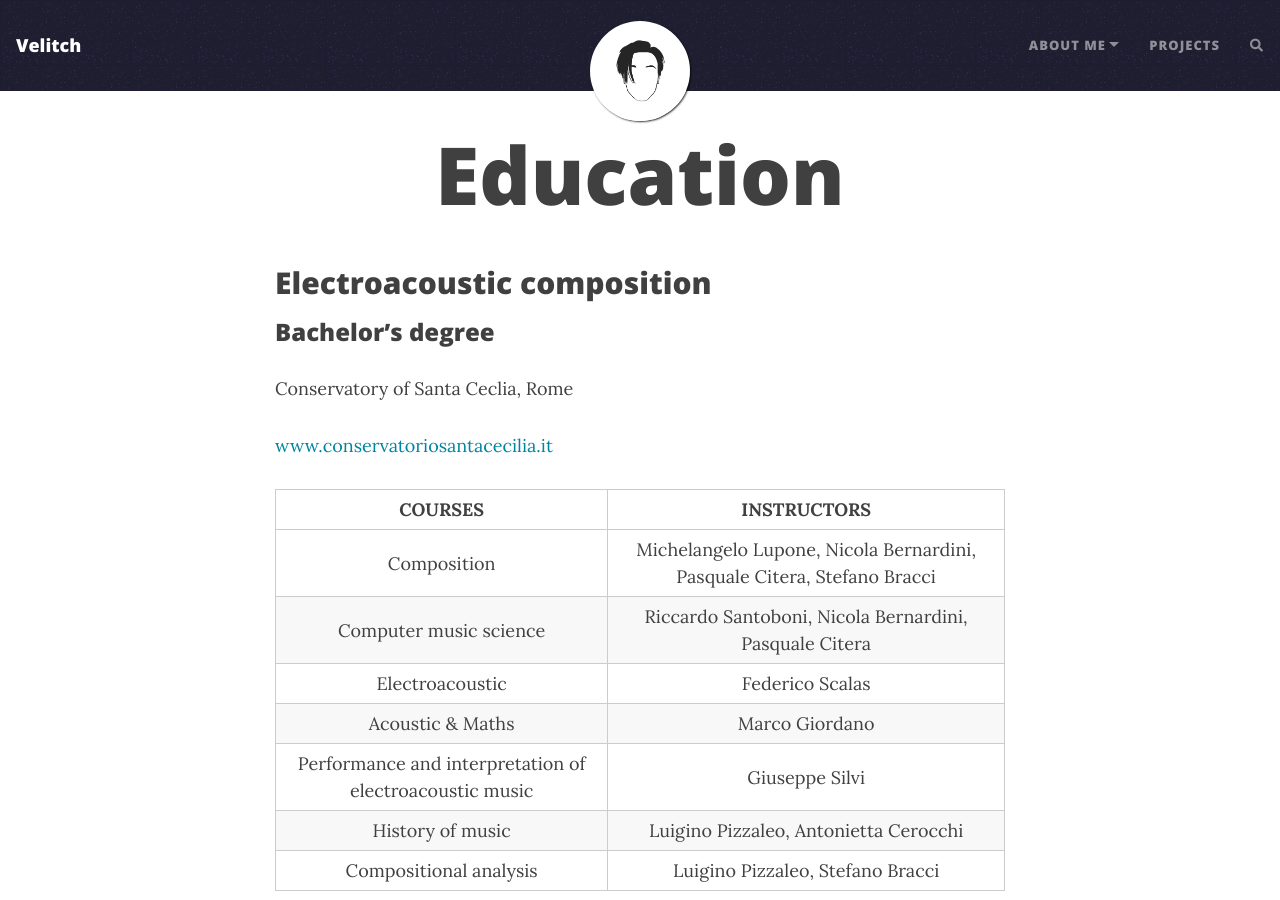
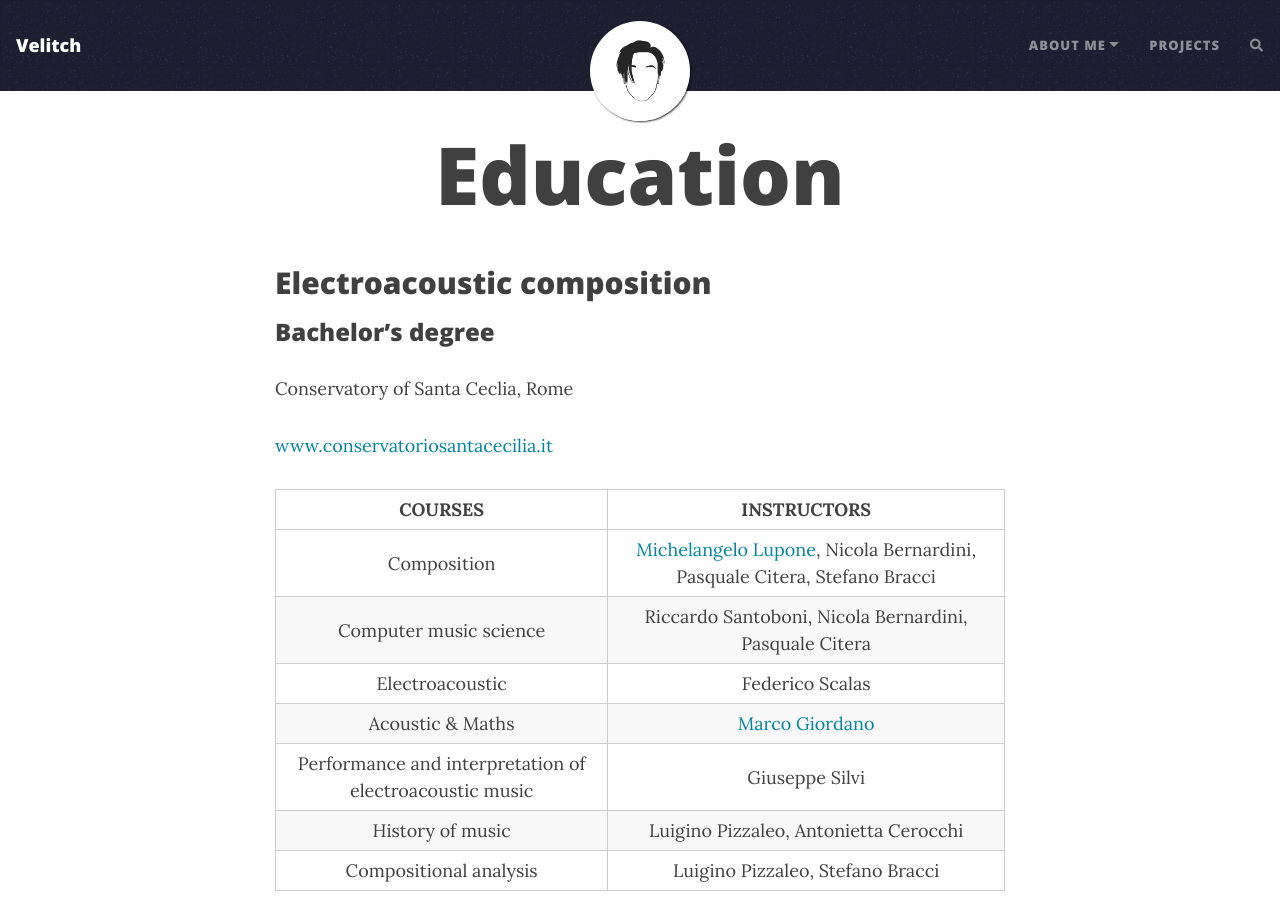
Before and after one commit to Velitch/velitch, a Jekyll site: the page built from pages/Education.md, in a window 1280 px wide and 900 px high. Built offline with Jekyll 4.4.1, drawn with Linux system fonts in a browser that asks for light colours; nearby versions of some CDN libraries; comment, search, counter and statistics services are not loaded; part of the change alters nothing that is shown.

```diff
--- a/pages/Education.md
+++ b/pages/Education.md
@@ -14,10 +14,10 @@ Conservatory of Santa Ceclia, Rome
 
 |COURSES|INSTRUCTORS|
 |:---:|:---:|
-|Composition|Michelangelo Lupone, Nicola Bernardini, Pasquale Citera, Stefano Bracci|
+|Composition|[Michelangelo Lupone](https://www.linkedin.com/in/michelangelo-lupone-3462b85b/?originalSubdomain=it), Nicola Bernardini, Pasquale Citera, Stefano Bracci|
 |Computer music science|Riccardo Santoboni, Nicola Bernardini, Pasquale Citera|
 |Electroacoustic|Federico Scalas|
-|Acoustic & Maths|Marco Giordano|
+|Acoustic & Maths|[Marco Giordano](https://www.linkedin.com/in/marco-giordano-2069721/?miniProfileUrn=urn%3Ali%3Afs_miniProfile%3AACoAAABSAaYBPASp7VwurWHgwgqPZCVT_5DPBec)|
 |Performance and interpretation of electroacoustic music|Giuseppe Silvi|
 |History of music|Luigino Pizzaleo, Antonietta Cerocchi|
 |Compositional analysis|Luigino Pizzaleo, Stefano Bracci|
```
